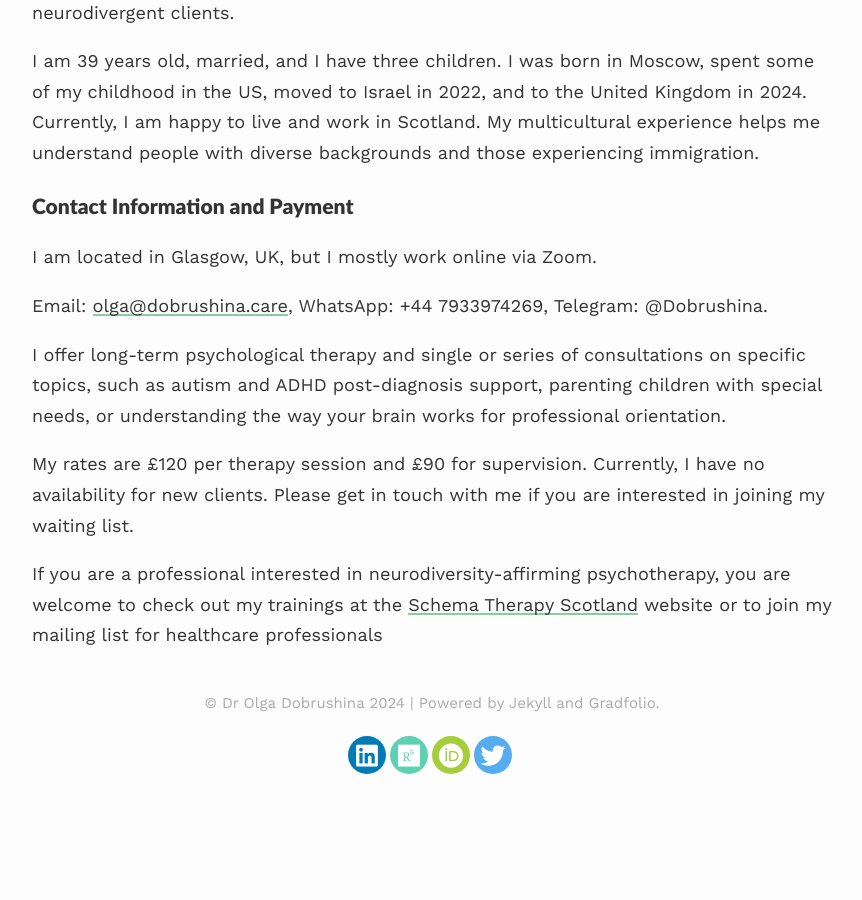
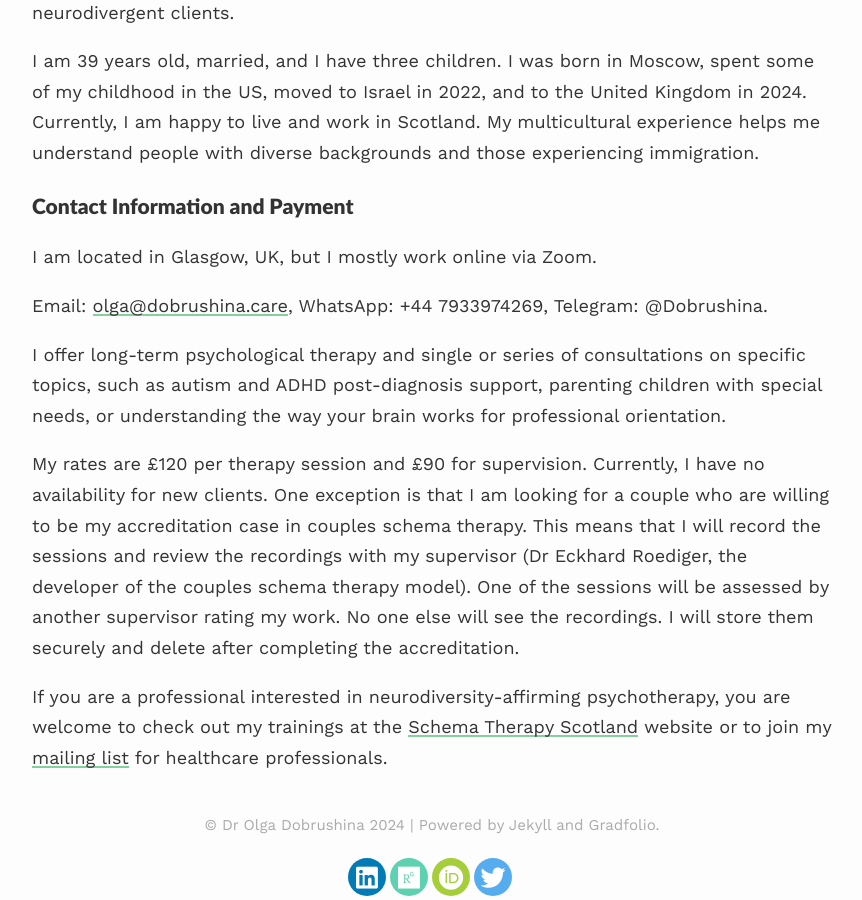
Before and after one commit to dobrushina/dobrushina.github.io, a Jekyll site: the page built from index.md, in a window 1280 px wide and 900 px high, scrolled down 2714 px. Shown: the whole window, without its empty margins (208-1070 px from the left). Built offline with Jekyll 4.4.1, drawn with Linux system fonts in a browser that asks for light colours; nearby versions of some CDN libraries; before the commit the page ends 3492 px from its top, so only the background shows below that.

Commit message:
Update index.md

```diff
--- a/index.md
+++ b/index.md
@@ -117,6 +117,6 @@ Email: [olga@dobrushina.care](mailto:olga@dobrushina.care), WhatsApp: +44 793397
 
 I offer long-term psychological therapy and single or series of consultations on specific topics, such as autism and ADHD post-diagnosis support, parenting children with special needs, or understanding the way your brain works for professional orientation.
 
-My rates are £120 per therapy session and £90 for supervision. Currently, I have no availability for new clients. Please get in touch with me if you are interested in joining my waiting list.
+My rates are £120 per therapy session and £90 for supervision. Currently, I have no availability for new clients. One exception is that I am looking for a couple who are willing to be my accreditation case in couples schema therapy. This means that I will record the sessions and review the recordings with my supervisor (Dr Eckhard Roediger, the developer of the couples schema therapy model). One of the sessions will be assessed by another supervisor rating my work. No one else will see the recordings. I will store them securely and delete after completing the accreditation.
 
-If you are a professional interested in neurodiversity-affirming psychotherapy, you are welcome to check out my trainings at the [Schema Therapy Scotland](https://www.schematherapyscotland.com/) website or to join my mailing list for healthcare professionals
+If you are a professional interested in neurodiversity-affirming psychotherapy, you are welcome to check out my trainings at the [Schema Therapy Scotland](https://www.schematherapyscotland.com/) website or to join my [mailing list](http://eepurl.com/i1SuY2) for healthcare professionals.
```
